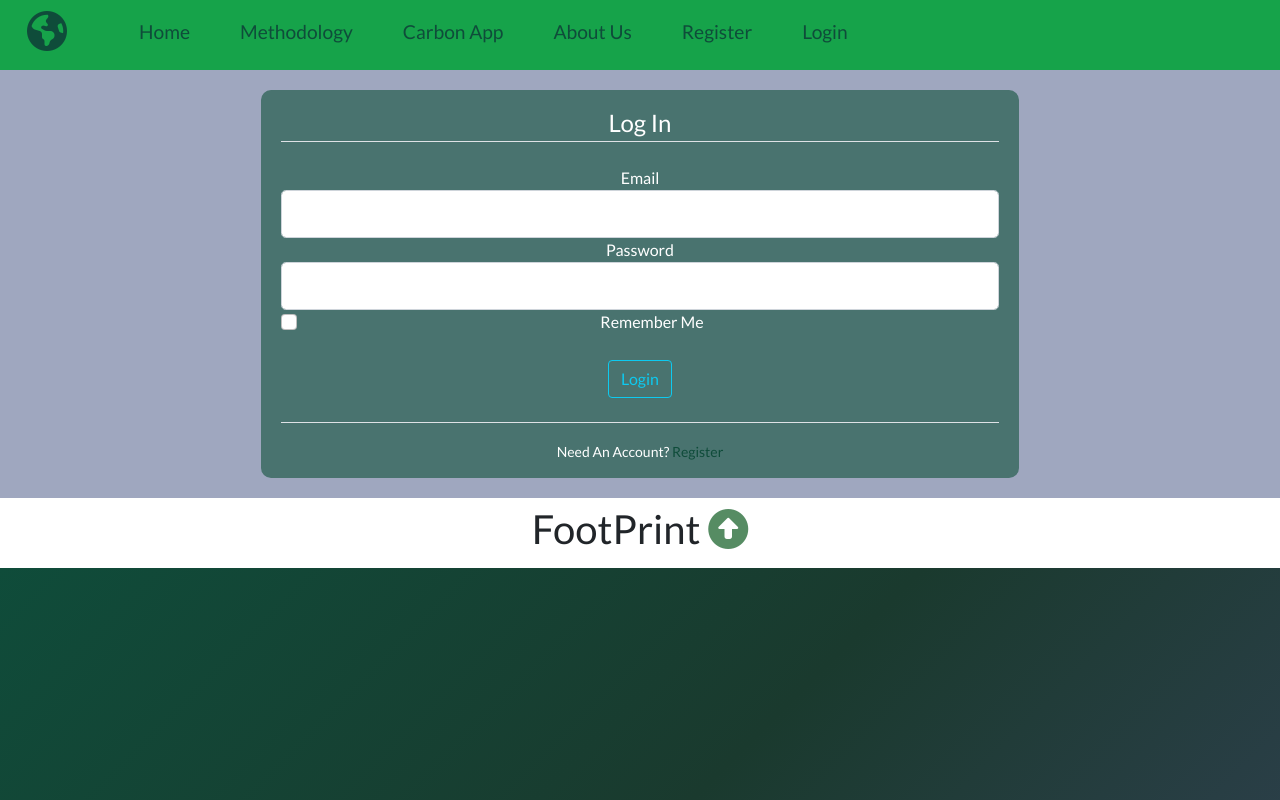
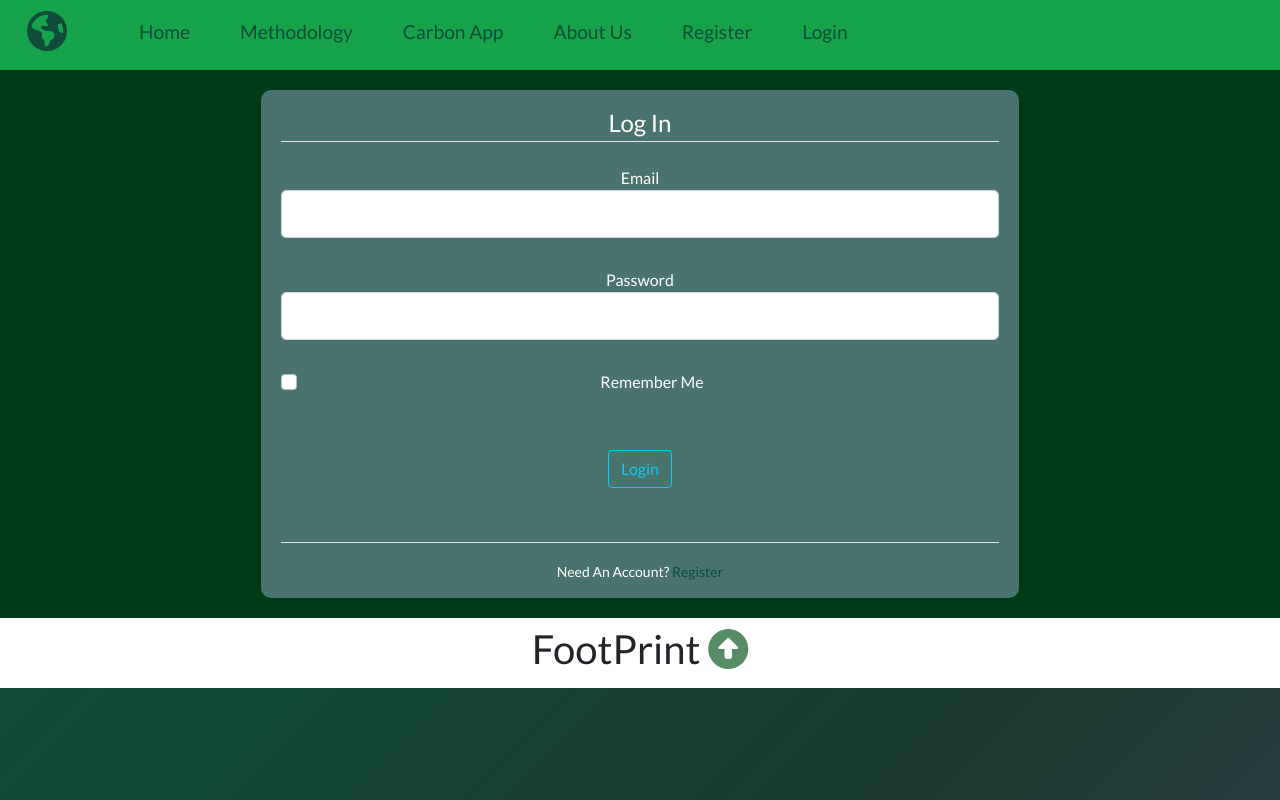
Before and after one commit to wboroy/carbon_app_2025, a Flask app: a page that uses capp/templates/layout.html in a window 1280 px wide. Run offline with Flask 2, Linux system fonts and the light colour scheme; some libraries are stand-ins or nearby versions.

Commit message:
endring celine

```diff
--- a/capp/static/home.css
+++ b/capp/static/home.css
@@ -74,7 +74,6 @@ body.home-page {
 }
 
 
-
 .hero_content p {
   max-width: 700px;
   margin: 0 auto 2rem;
@@ -147,6 +146,10 @@ body.home-page {
 }
 
 .info_cards_container h3 {
+    font-family: "Times New Roman", Times, serif !important;
+}
+
+.developers_title{
     font-family: "Times New Roman", Times, serif !important;
 }
 
--- a/capp/static/layout.css
+++ b/capp/static/layout.css
@@ -77,6 +77,7 @@ img {
   background-color: #16a34a;
 
 }
+
 
 
 .carbon_app_navbar {
--- a/capp/static/user.css
+++ b/capp/static/user.css
@@ -2,12 +2,14 @@
 /*color=dark*/
 .register_section_css {
   display: flex;
-  background: #9fa7bf;
+  background: rgb(2, 57, 22);
   }
+
+
 
   .register_section_css .container {
   display: flex;
-  background: #9fa7bf;
+  background: rgb(2, 57, 22);
   }
 
   .register_section_css .container {
@@ -15,6 +17,13 @@
     align-items: start;
     justify-content: space-between;
   }
+
+
+.register_section_css .form-group {
+  margin-bottom: 30px;
+}
+
+
       /*color=dark*/
   .register_section_css .container .box {
     flex: 1;
```
